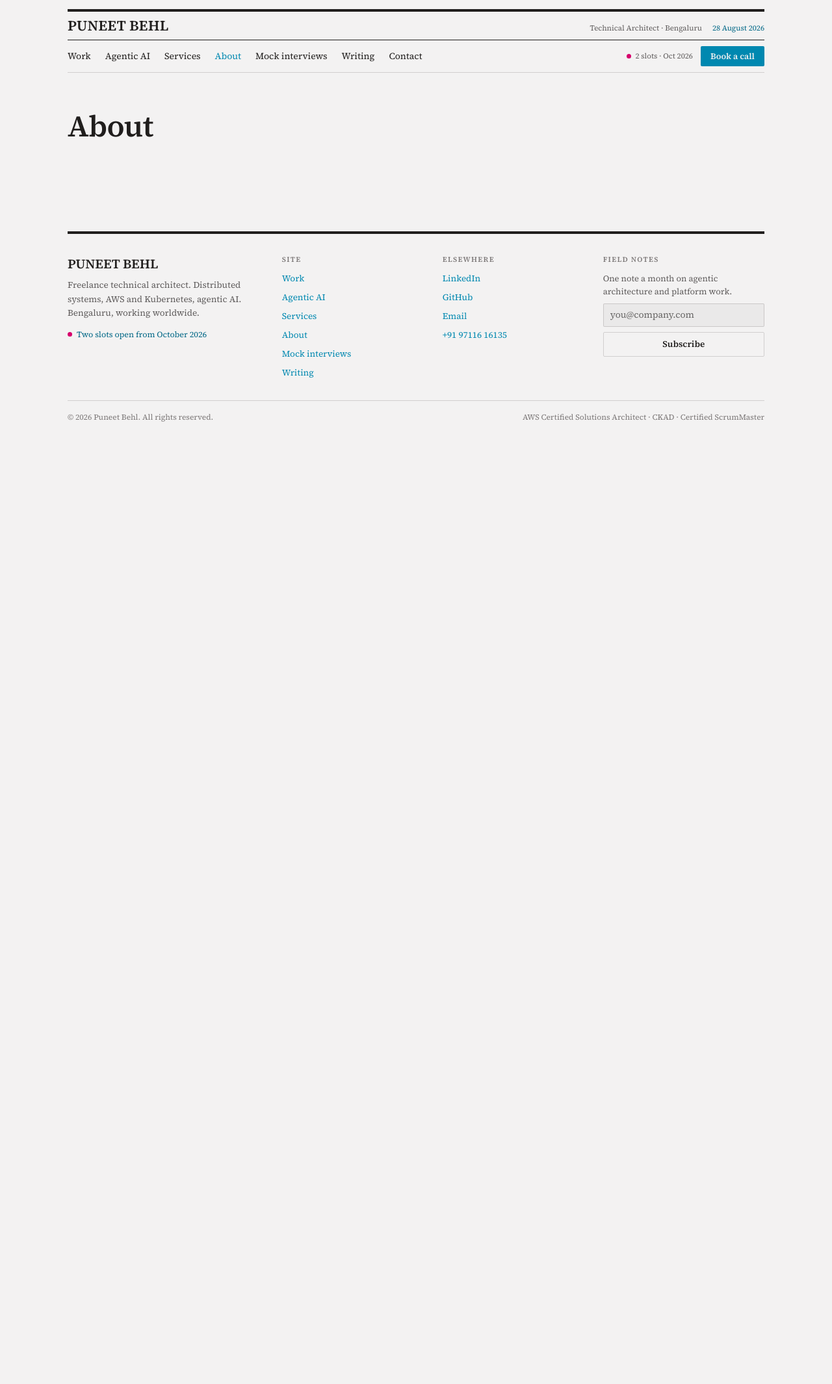
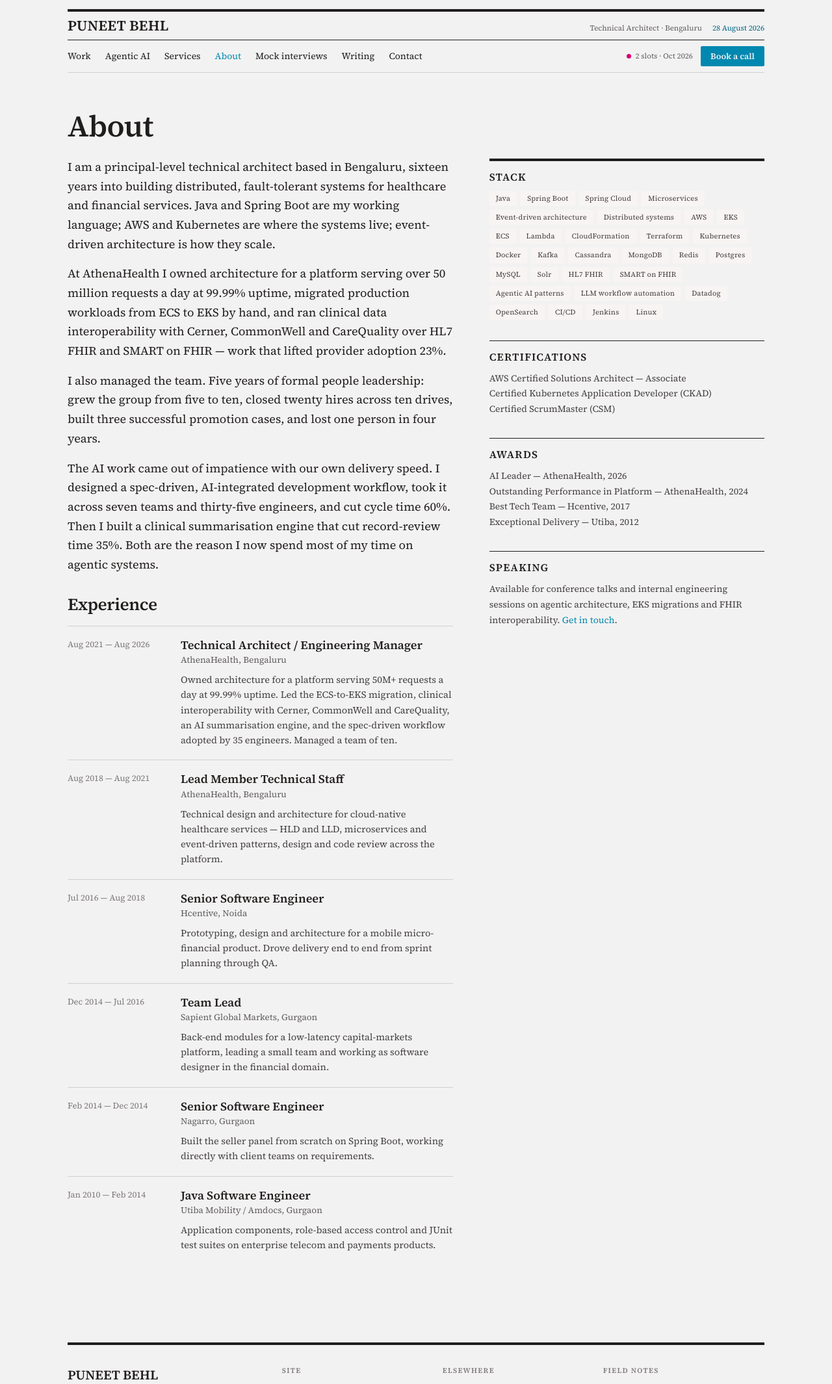
Before and after one commit to puneet739/PuneetBehl.com, a FastAPI app: page /about in a window 1280 px wide. Shown: the top 2130 px of the page at 65% size. Before the commit the page ends 649 px from the top, so only its background shows below. Run offline with FastAPI, Linux system fonts and the light colour scheme.

Commit message:
feat: about page
Co-Authored-By: Claude Sonnet 5 <noreply@anthropic.com>
Claude-Session: https://claude.ai/code/session_016StC9P91yaMXq4NqV1YWQT

```diff
--- a/app/templates/about.html
+++ b/app/templates/about.html
@@ -1,2 +1,49 @@
 {% extends "base.html" %}
-{% block main %}<main style="padding:56px 0 96px"><h1 style="font-size:46px;margin:0 0 16px">About</h1></main>{% endblock %}
+{% block title %}About — Puneet Behl{% endblock %}
+{% block description %}Principal-level technical architect in Bengaluru, sixteen years into building distributed, fault-tolerant systems for healthcare and financial services.{% endblock %}
+{% block main %}
+<main style="padding:56px 0 96px">
+  <div class="g-hero" style="display:grid;grid-template-columns:1.4fr 1fr;gap:56px;align-items:start">
+    <div>
+      <h1 style="font-size:46px;margin:0 0 22px">About</h1>
+      <p style="font-size:18px;line-height:1.65;margin:0 0 16px">I am a principal-level technical architect based in Bengaluru, sixteen years into building distributed, fault-tolerant systems for healthcare and financial services. Java and Spring Boot are my working language; AWS and Kubernetes are where the systems live; event-driven architecture is how they scale.</p>
+      <p style="font-size:18px;line-height:1.65;margin:0 0 16px">At AthenaHealth I owned architecture for a platform serving over 50 million requests a day at 99.99% uptime, migrated production workloads from ECS to EKS by hand, and ran clinical data interoperability with Cerner, CommonWell and CareQuality over HL7 FHIR and SMART on FHIR — work that lifted provider adoption 23%.</p>
+      <p style="font-size:18px;line-height:1.65;margin:0 0 16px">I also managed the team. Five years of formal people leadership: grew the group from five to ten, closed twenty hires across ten drives, built three successful promotion cases, and lost one person in four years.</p>
+      <p style="font-size:18px;line-height:1.65;margin:0 0 32px">The AI work came out of impatience with our own delivery speed. I designed a spec-driven, AI-integrated development workflow, took it across seven teams and thirty-five engineers, and cut cycle time 60%. Then I built a clinical summarisation engine that cut record-review time 35%. Both are the reason I now spend most of my time on agentic systems.</p>
+      <h2 style="font-size:26px;margin:0 0 18px">Experience</h2>
+      <div style="display:flex;flex-direction:column">
+        {% for r in roles %}
+          <div class="g-tl" style="display:grid;grid-template-columns:150px 1fr;gap:24px;padding:18px 0;border-top:1px solid var(--color-divider)">
+            <div style="font-size:13px;color:var(--color-neutral-600)">{{ r.years }}</div>
+            <div>
+              <div style="font:600 18px/1.2 var(--font-heading)">{{ r.title }}</div>
+              <div style="font-size:13.5px;color:var(--color-neutral-700);margin:3px 0 8px">{{ r.company }}</div>
+              <p style="font-size:14.5px;line-height:1.6;color:var(--color-neutral-800);margin:0">{{ r.note }}</p>
+            </div>
+          </div>
+        {% endfor %}
+      </div>
+    </div>
+    <aside class="aside-top" style="padding-top:76px">
+      <div style="border-top:4px solid var(--color-text);padding-top:16px;margin-bottom:32px">
+        <h3 style="font-size:16px;margin:0 0 12px;letter-spacing:.08em;text-transform:uppercase">Stack</h3>
+        <div style="display:flex;flex-wrap:wrap;gap:6px">
+          {% for s in skills %}<span class="tag tag-neutral">{{ s }}</span>{% endfor %}
+        </div>
+      </div>
+      <div style="border-top:1px solid var(--color-text);padding-top:16px;margin-bottom:32px">
+        <h3 style="font-size:16px;margin:0 0 12px;letter-spacing:.08em;text-transform:uppercase">Certifications</h3>
+        <p style="font-size:14px;line-height:1.7;margin:0;color:var(--color-neutral-800)">AWS Certified Solutions Architect — Associate<br>Certified Kubernetes Application Developer (CKAD)<br>Certified ScrumMaster (CSM)</p>
+      </div>
+      <div style="border-top:1px solid var(--color-text);padding-top:16px;margin-bottom:32px">
+        <h3 style="font-size:16px;margin:0 0 12px;letter-spacing:.08em;text-transform:uppercase">Awards</h3>
+        <p style="font-size:14px;line-height:1.7;margin:0;color:var(--color-neutral-800)">AI Leader — AthenaHealth, 2026<br>Outstanding Performance in Platform — AthenaHealth, 2024<br>Best Tech Team — Hcentive, 2017<br>Exceptional Delivery — Utiba, 2012</p>
+      </div>
+      <div style="border-top:1px solid var(--color-text);padding-top:16px">
+        <h3 style="font-size:16px;margin:0 0 12px;letter-spacing:.08em;text-transform:uppercase">Speaking</h3>
+        <p style="font-size:14px;line-height:1.7;margin:0;color:var(--color-neutral-800)">Available for conference talks and internal engineering sessions on agentic architecture, EKS migrations and FHIR interoperability. <a href="/contact">Get in touch</a>.</p>
+      </div>
+    </aside>
+  </div>
+</main>
+{% endblock %}
```
Also changed, not shown: tests/test_about.py (added, +147 -0 lines).
